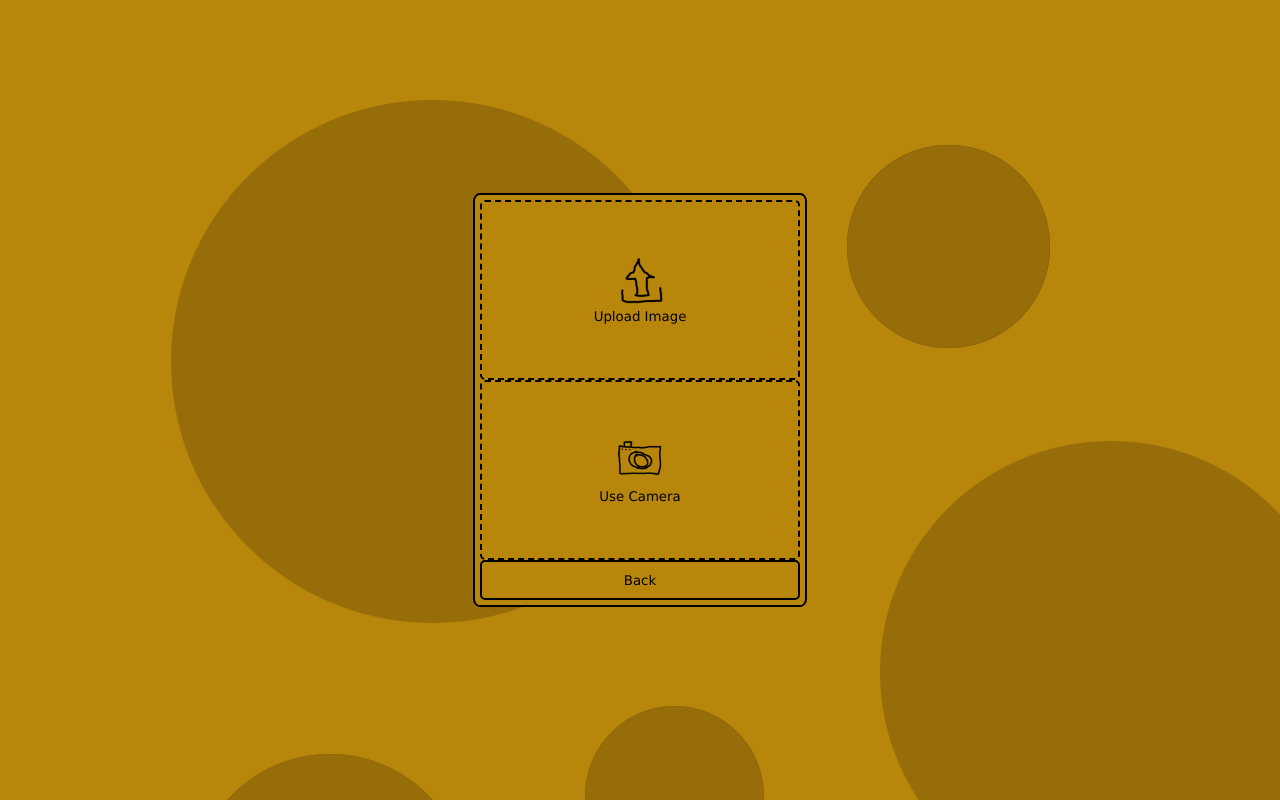
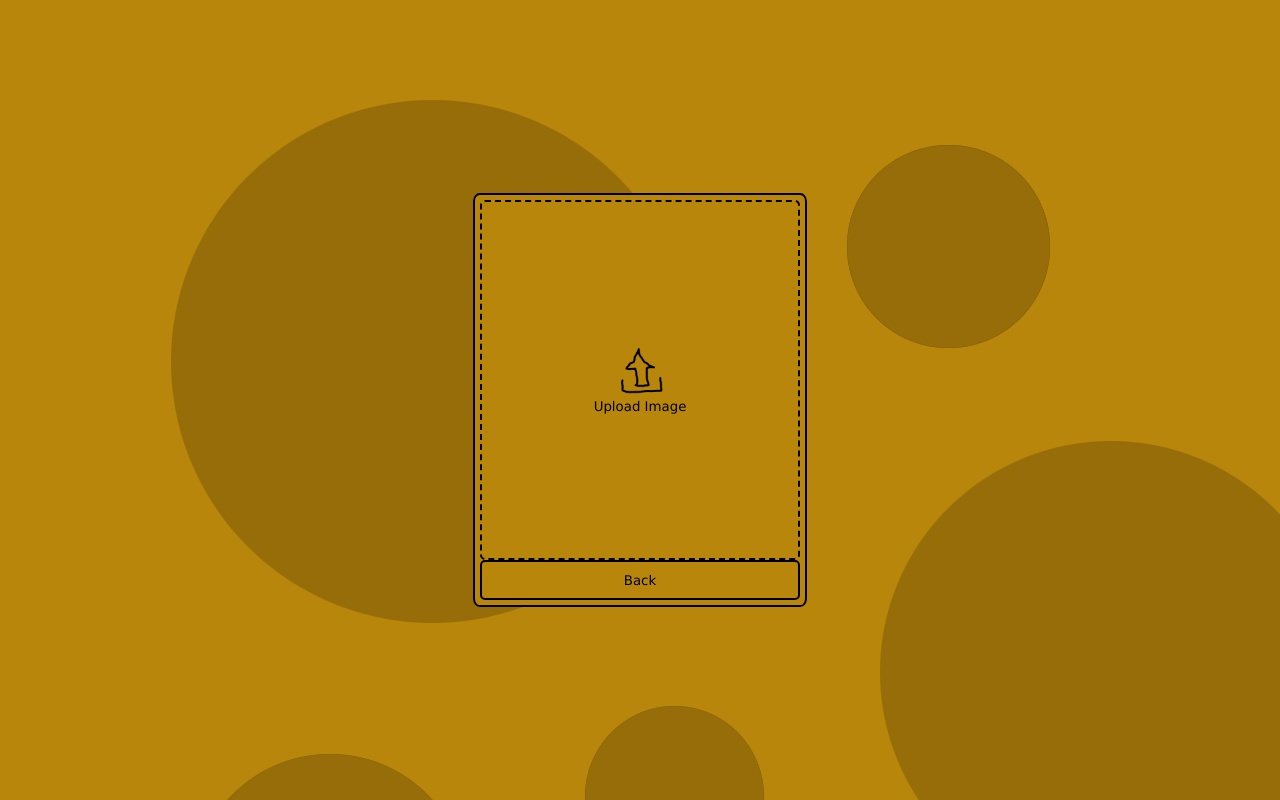
Before and after one commit to benjxia/animalface, a React (Create React App) app: page / in a window 1280 px wide. Both pictures are taken after a click on the button "Scan". Built offline with nearby package versions, Linux system fonts and the light colour scheme.

Commit message:
removed camera option

```diff
--- a/src/components/scanmenu/ScanMenu.jsx
+++ b/src/components/scanmenu/ScanMenu.jsx
@@ -58,10 +58,13 @@ class ScanMenu extends React.Component {
                                 <img src = {upload} alt = ""></img> <br />
                                 Upload Image
                             </button>
-                            <button className = "CamUploadMenu" style = {{backgroundColor: this.props.color}}>
+                            {/*
+                             <button className = "CamUploadMenu" style = {{backgroundColor: this.props.color}}>
                                 <img src = {cam} alt = ""></img> <br />
                                 Use Camera
                             </button>
+                            */}
+
                             <button className = "ScanBackButton" style = {{backgroundColor: this.props.color}} onClick = {this.props.modeswitch}>Back</button>
                         </div>
                     </div>
--- a/src/components/scanmenu/scanmenu.css
+++ b/src/components/scanmenu/scanmenu.css
@@ -28,7 +28,7 @@
   .CamUploadMenu {
     cursor: pointer;
     width: 100%;
-    height: 45%;
+    height: 90%;
 
     display:table-cell;
     vertical-align:middle;
```
